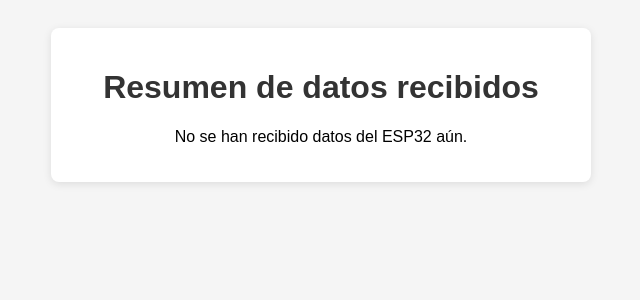
After one commit to majodr13/IoTails, a Django app: page /resumen/ in a window 1280 px wide. The commit adds this page. Shown: the top 300 px of the page, without its empty margins (319-959 px from the left). Run offline with Django 5.2, Linux system fonts and the light colour scheme.

Commit message:
datos en tiempo real (collar y puerta)

```diff
--- a/integradora/integradora/settings.py
+++ b/integradora/integradora/settings.py
@@ -32,7 +32,7 @@ SECRET_KEY = 'django-insecure-kz1cy5gbag*aum8a4!km&*y1i3-v6+43v3l(kju1a=m)_tv5%4
 # SECURITY WARNING: don't run with debug turned on in production!
 DEBUG = True
 
-ALLOWED_HOSTS = ['127.0.0.1', '0.0.0.0', '192.168.1.67']
+ALLOWED_HOSTS = ['127.0.0.1', '0.0.0.0', '192.168.1.67', '10.1.124.135']
 
 
 
--- /dev/null
+++ b/integradora/mi_app/templates/resumen.html
@@ -0,0 +1,48 @@
+<!DOCTYPE html>
+<html lang="es">
+<head>
+    <meta charset="UTF-8">
+    <meta name="viewport" content="width=device-width, initial-scale=1.0">
+    <title>Resumen de Datos</title>
+    <style>
+        body {
+            font-family: Arial, sans-serif;
+            background: #f5f5f5;
+            padding: 20px;
+        }
+        .container {
+            background: #fff;
+            padding: 20px;
+            max-width: 500px;
+            margin: auto;
+            border-radius: 8px;
+            box-shadow: 0 2px 8px rgba(0,0,0,0.1);
+        }
+        h1 {
+            text-align: center;
+            color: #333;
+        }
+        .dato {
+            margin-bottom: 10px;
+            font-size: 1.1em;
+        }
+        .dato strong {
+            color: #555;
+        }
+    </style>
+</head>
+<body>
+    <div class="container">
+        <h1>Resumen de datos recibidos</h1>
+
+        {% if datos %}
+            <div class="dato"><strong>Ritmo cardíaco (BPM):</strong> {{ datos.bpm }}</div>
+            <div class="dato"><strong>Saturación de oxígeno (SpO₂):</strong> {{ datos.spo2 }} %</div>
+            <div class="dato"><strong>Latitud:</strong> {{ datos.latitud }}</div>
+            <div class="dato"><strong>Longitud:</strong> {{ datos.longitud }}</div>
+        {% else %}
+            <p style="text-align: center;">No se han recibido datos del ESP32 aún.</p>
+        {% endif %}
+    </div>
+</body>
+</html>
--- a/integradora/mi_app/urls.py
+++ b/integradora/mi_app/urls.py
@@ -17,4 +17,6 @@ urlpatterns = [
     path('cuidados/', views.cuidados_views, name='cuidados'),
     path('api/cuidados/', views.api_cuidados, name='api_cuidados'),
     path('obtener-datos/', views.obtener_datos_sensores, name='obtener_datos'),
+    path('api/sensores/', views.recibir_datos_resumen, name='recibir_datos_resumen'),
+    path('resumen/', views.resumen_view, name='resumen_view'),
 ]
--- a/integradora/mi_app/views.py
+++ b/integradora/mi_app/views.py
@@ -138,7 +138,9 @@ def api_cuidados(request):
     data = {
         "temperatura": request.data.get("temperatura"),
         "humedad": request.data.get("humedad"),
-        "estado_puerta": request.data.get("estado_puerta")
+        "estado_puerta": request.data.get("estado_puerta"),
+        "bpm": request.data.get("bpm"),
+        "spo2": request.data.get("spo2"),
     }
 
     serializer = SensorDataSerializer(data=data)
@@ -159,3 +161,26 @@ def obtener_datos_sensores(request):
             "fecha": d.fecha.strftime("%d/%m/%Y, %I:%M:%S %p"),
         })
     return JsonResponse({"datos": datos_list}, safe=False)
+
+datos_esp32 = {}
+
+@csrf_exempt
+def recibir_datos_resumen(request):
+    global datos_esp32
+    if request.method == 'POST':
+        try:
+            data = json.loads(request.body)
+            datos_esp32 = {
+                "bpm": data.get('bpm'),
+                "spo2": data.get('spo2'),
+                "latitud": data.get('latitud'),
+                "longitud": data.get('longitud')
+            }
+            return JsonResponse({"status": "success"}, status=201)
+        except Exception as e:
+            return JsonResponse({"status": "error", "message": str(e)}, status=400)
+    else:
+        return JsonResponse({"status": "Método no permitido"}, status=405)
+
+def resumen_view(request):
+    return render(request, 'resumen.html', {"datos": datos_esp32})
```
Also changed, not shown: integradora/mi_app/models.py (+4 -6 lines), integradora/mi_app/templates/cuidados.html (+5 -2 lines), integradora/db.sqlite3, integradora/mi_app/migrations/0004_sensordata_bpm_sensordata_spo2_and_more.py (added).
